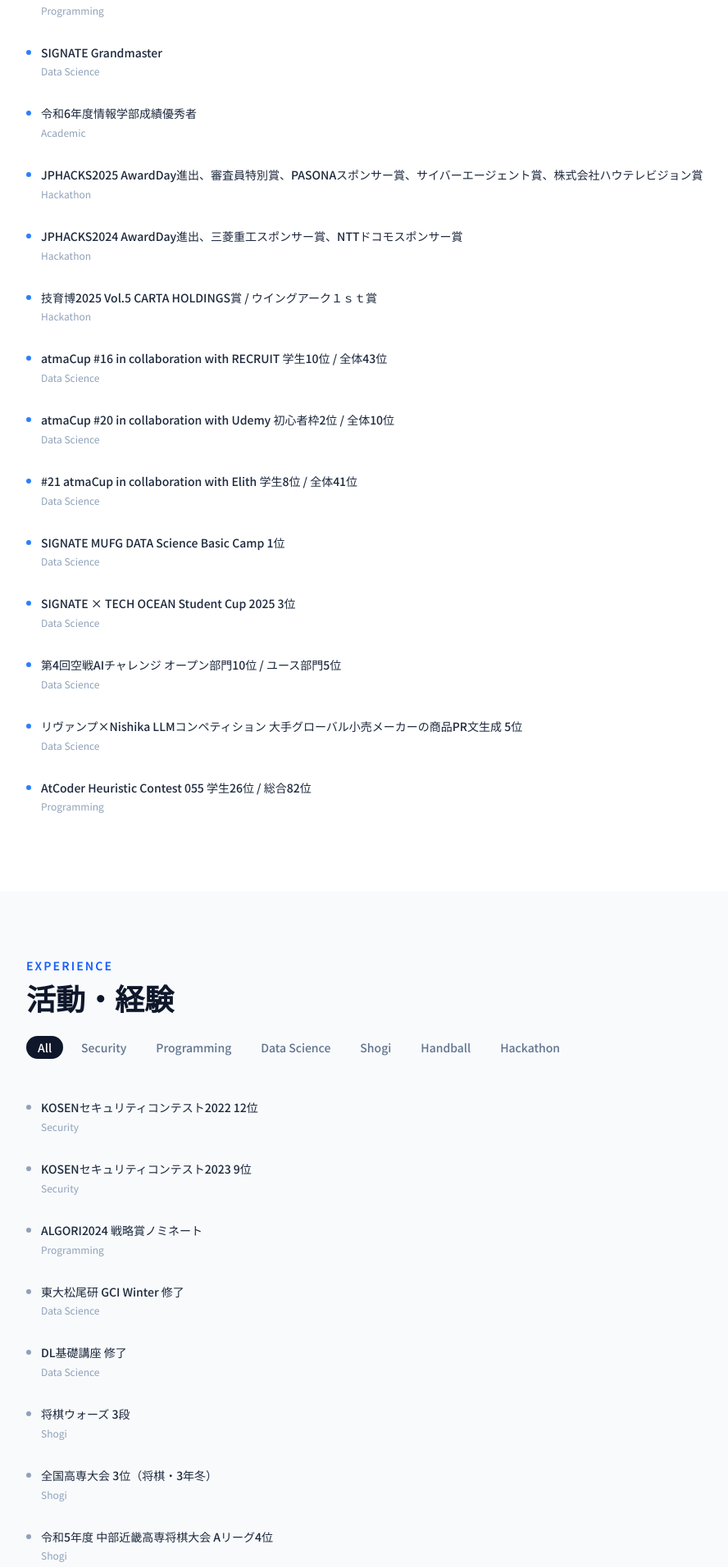
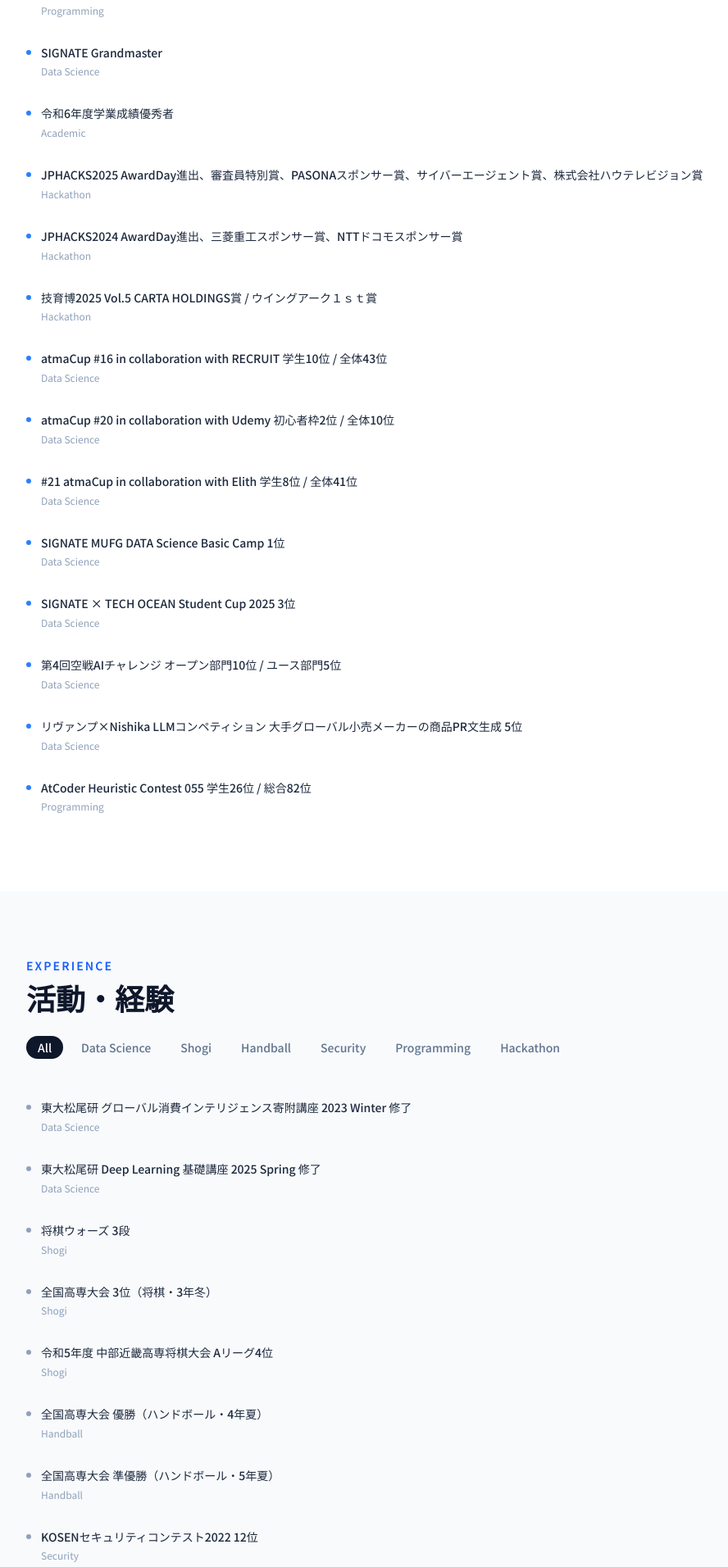
Before and after one commit to kabetani-yusei/portfolio, a Next.js app: page / in a window 1280 px wide. Shown: the part 2008-3920 px from the top of the page at 82% size, without its empty margins (56-944 px from the left). Built offline with nearby package versions, Linux system fonts and the light colour scheme.

Commit message:
正式名称に修正

```diff
--- a/content/portfolio.md
+++ b/content/portfolio.md
@@ -38,7 +38,7 @@
 ## 受賞・実績
 - AtCoder（水 / 青）
 - SIGNATE Grandmaster
-- 令和6年度情報学部成績優秀者
+- 令和6年度学業成績優秀者
 - JPHACKS2025 AwardDay進出、審査員特別賞、PASONAスポンサー賞、サイバーエージェント賞、株式会社ハウテレビジョン賞
 - JPHACKS2024 AwardDay進出、三菱重工スポンサー賞、NTTドコモスポンサー賞
 - 技育博2025 Vol.5 株式会社CARTA HOLDINGS賞 ウイングアーク１ｓｔ株式会社賞
@@ -53,26 +53,26 @@
 
 
 ## 活動・経験
-- KOSENセキュリティコンテスト2022 12位
-- KOSENセキュリティコンテスト2023 9位
-- ALGORI2024 戦略賞ノミネート
-- 東大松尾研 GCI Winter 修了
-- DL基礎講座 修了
+- 東大松尾研 グローバル消費インテリジェンス寄附講座 2023 Winter 修了
+- 東大松尾研 Deep Learning 基礎講座 2025 Spring 修了
 - 将棋ウォーズ 3段
 - 全国高専大会 3位（将棋・3年冬）
 - 令和5年度 中部近畿高専将棋大会 Aリーグ4位
 - 全国高専大会 優勝（ハンドボール・4年夏）
 - 全国高専大会 準優勝（ハンドボール・5年夏）
+- KOSENセキュリティコンテスト2022 12位
+- KOSENセキュリティコンテスト2023 9位
 - 第10回デンソーコードコンテスト 学生3位 / 全体4位
 - 第5回デンソークラウドコンテスト 全体3位（チーム）
 - jackHack2024 優勝
+- jackHack2025 優勝
 - jACK(jack AI competition for Koikoi) 一発部門最優秀賞　総当たり部門優秀賞　スポンサー特別賞
-- jackHack2025 優勝
 - コヨーテAI大会 総合優勝、複数回対戦部門優勝、jack賞、c0de賞
+- Track AIが書いたコード vs 人間が書いたコード 学生5位
 - 技育CAMP 2025 vol.7 努力賞
-- Track AIが書いたコード vs 人間が書いたコード 学生5位
 - Fixstars高速化コンテスト2026 18位
 - DECC2025 本戦22位
+- ALGORI2024 戦略賞ノミネート
 
 ## Timeline
 - 2019年　豊田高専情報工学科　入学
@@ -81,8 +81,6 @@
 - 2026年　名古屋大学情報学部自然情報学科　卒業予定
 - 2026年　名古屋大学大学院情報学研究科数理情報学専攻　入学予定
 - 2024年2月〜 株式会社マップフォー Sensing & Perception アルバイト
-- 2024年冬　GCI 2024 Winter 修了
-- 2025年春　DL基礎講座2025年春 修了
 
 ## Contact
 - yuusei0565(at)gmail.com
--- a/src/data/profile.ts
+++ b/src/data/profile.ts
@@ -58,7 +58,7 @@
 export const achievements: Achievement[] = [
   { title: "AtCoder（水 / 青）", tags: ["Programming"] },
   { title: "SIGNATE Grandmaster", tags: ["Data Science"] },
-  { title: "令和6年度情報学部成績優秀者", tags: ["Academic"] },
+  { title: "令和6年度学業成績優秀者", tags: ["Academic"] },
   {
     title:
       "JPHACKS2025 AwardDay進出、審査員特別賞、PASONAスポンサー賞、サイバーエージェント賞、株式会社ハウテレビジョン賞",
@@ -102,16 +102,15 @@
 ];
 
 export const experiences: Achievement[] = [
-  { title: "KOSENセキュリティコンテスト2022 12位", tags: ["Security"] },
-  { title: "KOSENセキュリティコンテスト2023 9位", tags: ["Security"] },
-  { title: "ALGORI2024 戦略賞ノミネート", tags: ["Programming"] },
-  { title: "東大松尾研 GCI Winter 修了", tags: ["Data Science"] },
-  { title: "DL基礎講座 修了", tags: ["Data Science"] },
+  { title: "東大松尾研 グローバル消費インテリジェンス寄附講座 2023 Winter 修了", tags: ["Data Science"] },
+  { title: "東大松尾研 Deep Learning 基礎講座 2025 Spring 修了", tags: ["Data Science"] },
   { title: "将棋ウォーズ 3段", tags: ["Shogi"] },
   { title: "全国高専大会 3位（将棋・3年冬）", tags: ["Shogi"] },
   { title: "令和5年度 中部近畿高専将棋大会 Aリーグ4位", tags: ["Shogi"] },
   { title: "全国高専大会 優勝（ハンドボール・4年夏）", tags: ["Handball"] },
   { title: "全国高専大会 準優勝（ハンドボール・5年夏）", tags: ["Handball"] },
+  { title: "KOSENセキュリティコンテスト2022 12位", tags: ["Security"] },
+  { title: "KOSENセキュリティコンテスト2023 9位", tags: ["Security"] },
   {
     title: "第10回デンソーコードコンテスト 学生3位 / 全体4位",
     tags: ["Programming"],
@@ -121,23 +120,24 @@
     tags: ["Programming"],
   },
   { title: "jackHack2024 優勝", tags: ["Hackathon"] },
+  { title: "jackHack2025 優勝", tags: ["Hackathon"] },
   {
     title:
       "jACK (jack AI competition for Koikoi) 一発部門最優秀賞 / 総当たり部門優秀賞 / スポンサー特別賞",
     tags: ["Data Science"],
   },
-  { title: "jackHack2025 優勝", tags: ["Hackathon"] },
   {
     title: "コヨーテAI大会 総合優勝、複数回対戦部門優勝、jack賞、c0de賞",
     tags: ["Data Science"],
   },
-  { title: "技育CAMP 2025 vol.7 努力賞", tags: ["Hackathon"] },
   {
     title: "Track AIが書いたコード vs 人間が書いたコード 学生5位",
     tags: ["Data Science"],
   },
+  { title: "技育CAMP 2025 vol.7 努力賞", tags: ["Hackathon"] },
   { title: "Fixstars高速化コンテスト2026 18位", tags: ["Programming"] },
   { title: "DECC2025 本戦22位", tags: ["Programming"] },
+  { title: "ALGORI2024 戦略賞ノミネート", tags: ["Programming"] },
 ];
 
 export type TimelineCategory = "education" | "work";
```
